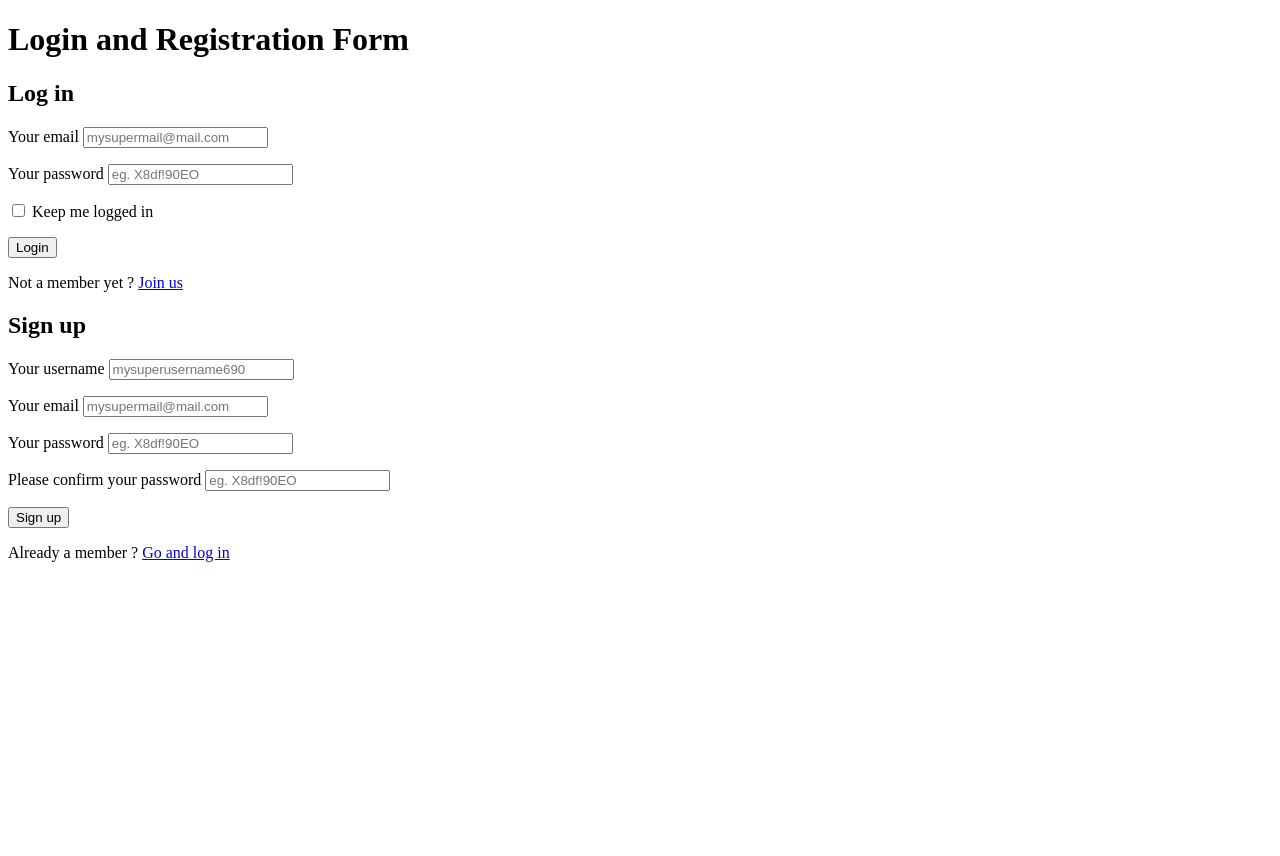
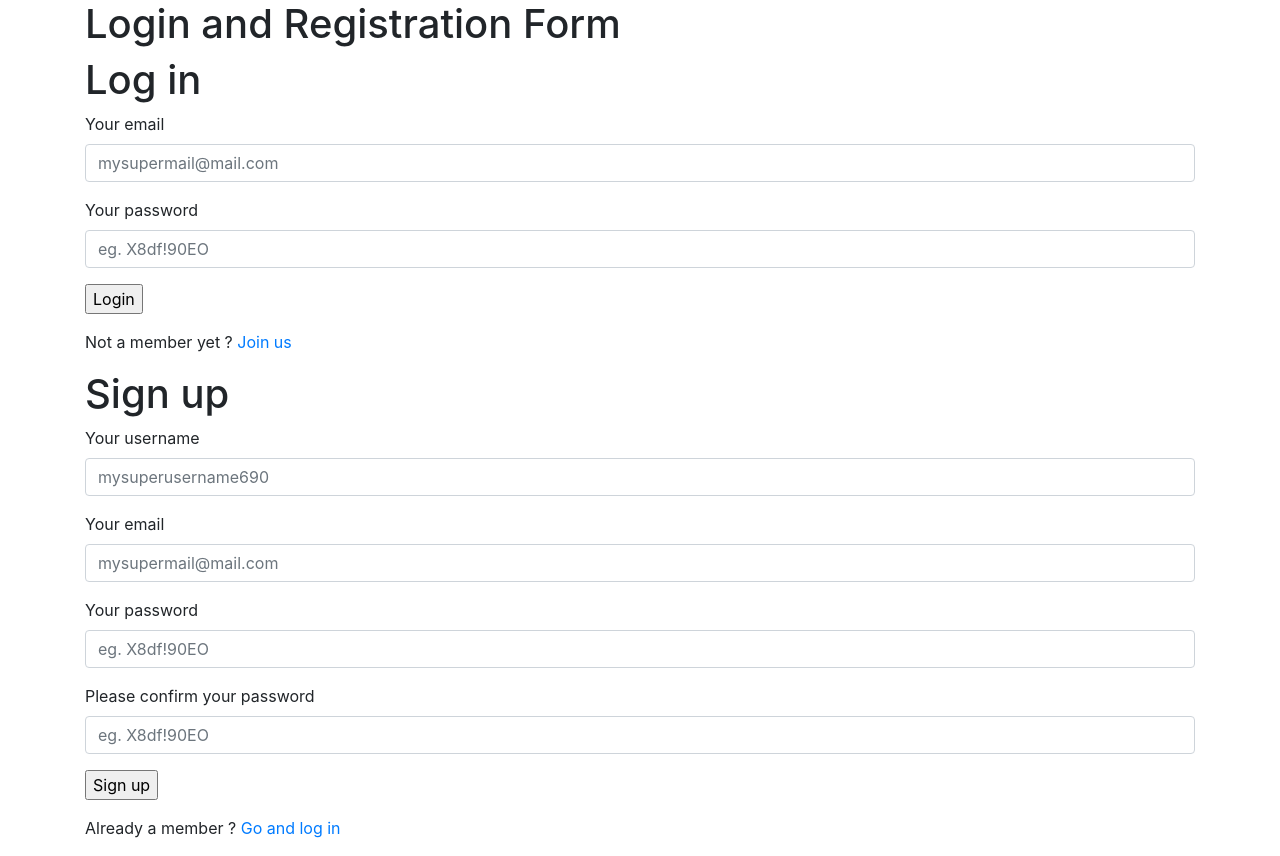
Before and after one commit to axelviku/PHP_Login_intern, a PHP site: page / in a window 1280 px wide. Before the commit the page ends 562 px from the top, so only its background shows below. Run offline with PHP 8.4, Linux system fonts and the light colour scheme; data that the repository does not hold is empty.

Commit message:
Improvement

```diff
--- a/dbFunction.php
+++ b/dbFunction.php
@@ -1,12 +1,21 @@
 <?php
-require_once 'dbConnect.php';
+//require_once 'dbConnect.php';
 session_start();
     class dbFunction {
 
+        public $conn;
         function __construct() {
 
             // connecting to database
-            $db = new dbConnect();;
+            //$db = new dbConnect();
+
+            define('DB_SERVER', 'localhost');
+            define('DB_USERNAME', 'root');
+            define('DB_PASSWORD', '');
+            define('DB_NAME', 'arya');
+
+           // Try connecting to the Database
+           $this->conn = mysqli_connect(DB_SERVER, DB_USERNAME, DB_PASSWORD, DB_NAME);
 
         }
         // destructor
@@ -15,15 +24,15 @@ session_start();
         }
         public function UserRegister($username, $emailid, $password){
                 $password = md5($password);
-                $qr = mysql_query("INSERT INTO users(username, emailid, password) values('".$username."','".$emailid."','".$password."')") or die(mysql_error());
+                $qr = mysqli_query($this->conn,"INSERT INTO users(username, emailid, password) values('".$username."','".$emailid."','".$password."')") or die(mysql_error());
                 return $qr;
 
         }
         public function Login($emailid, $password){
-            $res = mysql_query("SELECT * FROM users WHERE emailid = '".$emailid."' AND password = '".md5($password)."'");
-            $user_data = mysql_fetch_array($res);
+            $res = mysqli_query($this->conn,"SELECT * FROM users WHERE emailid = '".$emailid."' AND password = '".md5($password)."'");
+            $user_data = mysqli_fetch_array($res);
             //print_r($user_data);
-            $no_rows = mysql_num_rows($res);
+            $no_rows = mysqli_num_rows($res);
 
             if ($no_rows == 1)
             {
@@ -40,8 +49,11 @@ session_start();
             }
         }
         public function isUserExist($emailid){
-            $qr = mysql_query("SELECT * FROM users WHERE emailid = '".$emailid."'");
-            echo $row = mysql_num_rows($qr);
+
+
+            $qr = mysqli_query($this->conn,"SELECT * FROM users WHERE emailid = '".$emailid."'");
+            $row = mysqli_num_rows($qr);
+
             if($row > 0){
                 return true;
             } else {
--- a/home.php
+++ b/home.php
@@ -1,6 +1,6 @@
 <?php
     include_once('dbFunction.php');
-    if($_POST['welcome']){
+    if(!empty($_POST['welcome'])){
         // remove all session variables
         session_unset();
 
@@ -15,7 +15,7 @@
  <html lang="en" class="no-js">
  <head>
         <meta charset="UTF-8" />
-        <title>Login and Registration Form with HTML5 and CSS3</title>
+        <title>Login and Registration Form. </title>
         <meta name="viewport" content="width=device-width, initial-scale=1.0">
         <meta name="description" content="Login and Registration Form with HTML5 and CSS3" />
         <meta name="keywords" content="html5, css3, form, switch, animation, :target, pseudo-class" />
--- a/index.php
+++ b/index.php
@@ -1,8 +1,8 @@
 <?php
     include_once('dbFunction.php');
-
+       $reg_success=$reg_not_success=$email_exit=$pass_match= '';
     $funObj = new dbFunction();
-    if($_POST['login']){
+    if(!empty($_POST['login'])){
         $emailid = $_POST['emailid'];
         $password = $_POST['password'];
         $user = $funObj->Login($emailid, $password);
@@ -14,7 +14,7 @@
             echo "<script>alert('Emailid / Password Not Match')</script>";
         }
     }
-    if($_POST['register']){
+    if(!empty($_POST['register'])){
         $username = $_POST['username'];
         $emailid = $_POST['emailid'];
         $password = $_POST['password'];
@@ -24,7 +24,7 @@
             if(!$email){
                 $register = $funObj->UserRegister($username, $emailid, $password);
                 if($register){
-                     echo "<script>alert('Registration Successful')</script>";
+                    $reg_success = "Registration Successfully done!!!";
                 }else{
                     echo "<script>alert('Registration Not Successful')</script>";
                 }
@@ -37,16 +37,28 @@
         }
     }
 ?>
+<?php
+ if($reg_success){
+  echo '<div class="alert alert-success alert-dismissible fade show" role="alert">
+  <strong>Success!</strong> ' . $reg_success . '
+  <button type="button" class="close" data-dismiss="alert" aria-label="Close">
+      <span aria-hidden="true">&times;</span>
+  </button>
+</div>';
+ }
+?>
+
 <!DOCTYPE html>
  <html lang="en" class="no-js">
  <head>
         <meta charset="UTF-8" />
-        <title>Login and Registration Form with HTML5 and CSS3</title>
+        <title>Login and Registration Form</title>
         <meta name="viewport" content="width=device-width, initial-scale=1.0">
         <meta name="description" content="Login and Registration Form with HTML5 and CSS3" />
         <meta name="keywords" content="html5, css3, form, switch, animation, :target, pseudo-class" />
         <meta name="author" content="Codrops" />
         <link rel="shortcut icon" href="../favicon.ico">
+        <link rel="stylesheet" href="https://stackpath.bootstrapcdn.com/bootstrap/4.3.1/css/bootstrap.min.css" integrity="sha384-ggOyR0iXCbMQv3Xipma34MD+dH/1fQ784/j6cY/iJTQUOhcWr7x9JvoRxT2MZw1T" crossorigin="anonymous">
         <!-- <link rel="stylesheet" type="text/css" href="css/demo.css" />
         <link rel="stylesheet" type="text/css" href="css/style2.css" />
         <link rel="stylesheet" type="text/css" href="css/animate-custom.css" />   -->
@@ -65,18 +77,18 @@
                         <div id="login" class="animate form">
                            <form name="login" method="post" action="">
                                 <h1>Log in</h1>
-                                <p>
+                                <div class="form-group">
                                     <label for="emailsignup" class="youmail" data-icon="e" > Your email</label>
-                                    <input id="emailsignup" name="emailid" required="required" type="email" placeholder="mysupermail@mail.com"/>
-                                </p>
-                                <p>
+                                    <input class="form-control" id="emailsignup" name="emailid" required="required" type="email" placeholder="mysupermail@mail.com"/>
+                                </div>
+                                <div class="form-group">
                                     <label for="password" class="youpasswd" data-icon="p"> Your password </label>
-                                    <input id="password" name="password" required="required" type="password" placeholder="eg. X8df!90EO" />
-                                </p>
-                                <p class="keeplogin">
+                                    <input class="form-control" id="password" name="password" required="required" type="password" placeholder="eg. X8df!90EO" />
+                                </div>
+                                <!-- <p class="keeplogin">
                                     <input type="checkbox" name="loginkeeping" id="loginkeeping" value="loginkeeping" />
                                     <label for="loginkeeping">Keep me logged in</label>
-                                </p>
+                                </p>   -->
                                 <p class="login button">
                                     <input type="submit" name="login" value="Login" />
                                 </p>
@@ -90,25 +102,25 @@
                         <div id="register" class="animate form">
                             <form name="login" method="post" action="">
                                 <h1> Sign up </h1>
-                                <p>
+                                <div class="form-group">
                                     <label for="usernamesignup" class="uname" data-icon="u">Your username</label>
-                                    <input id="usernamesignup" name="username" required="required" type="text" placeholder="mysuperusername690" />
-                                </p>
-                                <p>
+                                    <input class="form-control" id="usernamesignup" name="username" required="required" type="text" placeholder="mysuperusername690" />
+                                </div>
+                                <div class="form-group">
                                     <label for="emailsignup" class="youmail" data-icon="e" > Your email</label>
-                                    <input id="emailsignup" name="emailid" required="required" type="email" placeholder="mysupermail@mail.com"/>
-                                </p>
-                                <p>
+                                    <input class="form-control" id="emailsignup" name="emailid" required="required" type="email" placeholder="mysupermail@mail.com"/>
+                                </div>
+                                <div class="form-group">
                                     <label for="passwordsignup" class="youpasswd" data-icon="p">Your password </label>
-                                    <input id="passwordsignup" name="password" required="required" type="password" placeholder="eg. X8df!90EO"/>
-                                </p>
-                                <p>
+                                    <input class="form-control" id="passwordsignup" name="password" required="required" type="password" placeholder="eg. X8df!90EO"/>
+                                </div>
+                                <div class="form-group">
                                     <label for="passwordsignup_confirm" class="youpasswd" data-icon="p">Please confirm your password </label>
-                                    <input id="passwordsignup_confirm" name="confirm_password" required="required" type="password" placeholder="eg. X8df!90EO"/>
-                                </p>
-                                <p class="signin button">
+                                    <input class="form-control" id="passwordsignup_confirm" name="confirm_password" required="required" type="password" placeholder="eg. X8df!90EO"/>
+                                </div>
+                                <div class="form-group">
                                     <input type="submit" name="register" value="Sign up"/>
-                                </p>
+                                </div>
                                 <p class="change_link">
                                     Already a member ?
                                     <a href="#tologin" class="to_register"> Go and log in </a>
@@ -120,5 +132,10 @@
                 </div>
             </section>
         </div>
+
+
+    <script src="https://code.jquery.com/jquery-3.3.1.slim.min.js" integrity="sha384-q8i/X+965DzO0rT7abK41JStQIAqVgRVzpbzo5smXKp4YfRvH+8abtTE1Pi6jizo" crossorigin="anonymous"></script>
+    <script src="https://cdnjs.cloudflare.com/ajax/libs/popper.js/1.14.7/umd/popper.min.js" integrity="sha384-UO2eT0CpHqdSJQ6hJty5KVphtPhzWj9WO1clHTMGa3JDZwrnQq4sF86dIHNDz0W1" crossorigin="anonymous"></script>
+    <script src="https://stackpath.bootstrapcdn.com/bootstrap/4.3.1/js/bootstrap.min.js" integrity="sha384-JjSmVgyd0p3pXB1rRibZUAYoIIy6OrQ6VrjIEaFf/nJGzIxFDsf4x0xIM+B07jRM" crossorigin="anonymous"></script>
     </body>
 </html>
```
